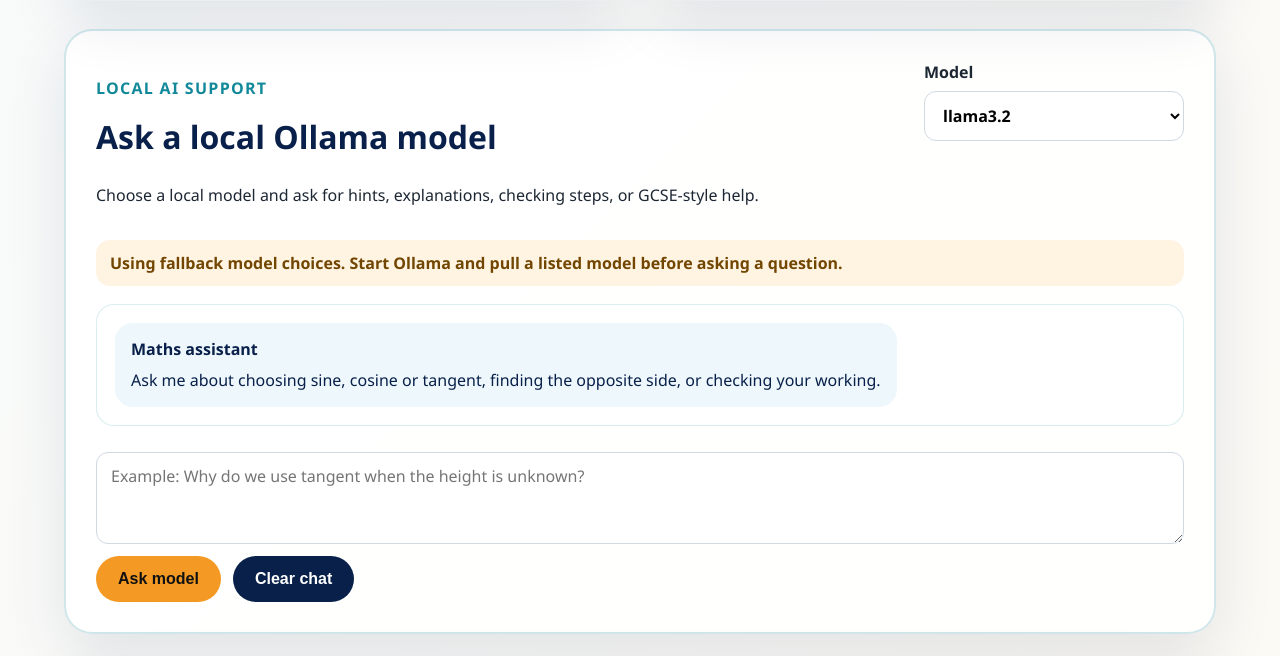
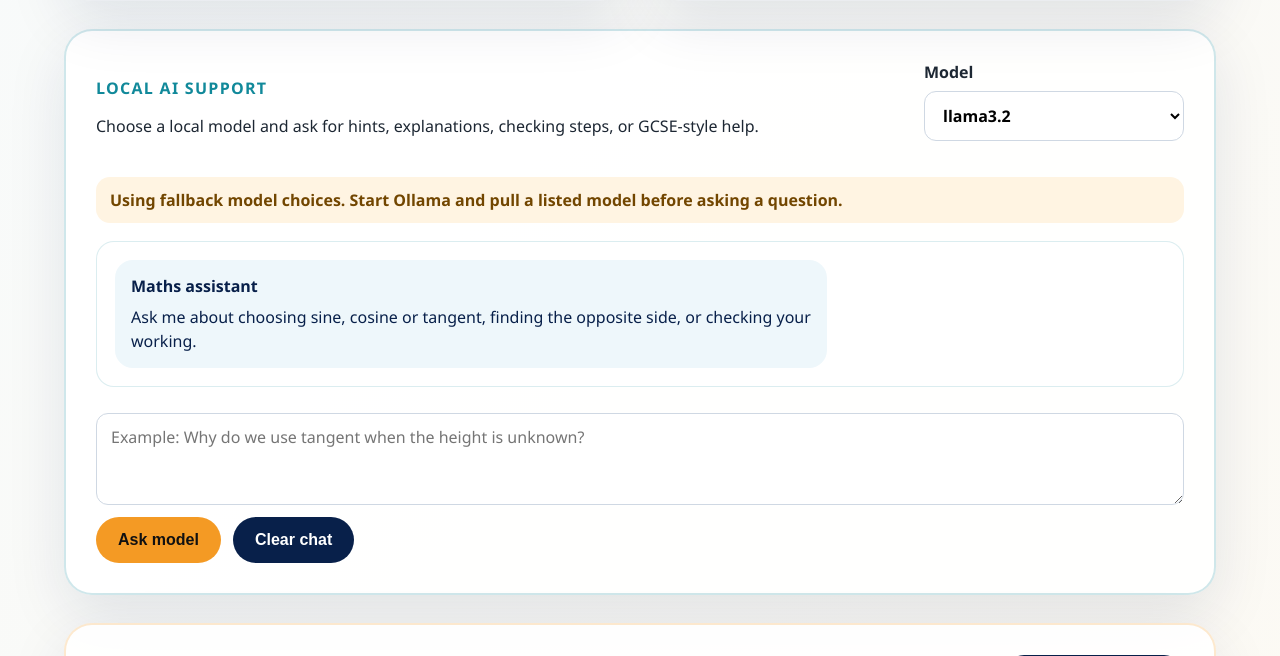
Before and after one commit to hlin863/Demo-Mathematical-App, a Flask app: page / in a window 1280 px wide. Shown: the part 1608-2264 px from the top of the page. Run offline with Flask 3, Linux system fonts and the light colour scheme; data that the repository does not hold is empty.

Commit message:
Remove local model heading and tidy template
Remove the H2 heading 'Ask a local Ollama model' from the chat panel and reflow a long assistant paragraph for readability. Also consolidate the GCSE practice section's data- attributes onto a single line and apply minor whitespace/formatting cleanup (including EOF newline change). These are non-functional template tidy-ups to simplify markup and improve source readability.

```diff
--- a/app/templates/index.html
+++ b/app/templates/index.html
@@ -77,7 +77,6 @@
             <div class="chat-heading">
                 <div>
                     <p class="eyebrow">Local AI support</p>
-                    <h2>Ask a local Ollama model</h2>
                     <p>Choose a local model and ask for hints, explanations, checking steps, or GCSE-style help.</p>
                 </div>
                 <label class="model-picker">Model
@@ -94,7 +93,8 @@
             <div id="chatMessages" class="chat-messages" aria-live="polite">
                 <div class="chat-message assistant-message">
                     <strong>Maths assistant</strong>
-                    <p>Ask me about choosing sine, cosine or tangent, finding the opposite side, or checking your working.</p>
+                    <p>Ask me about choosing sine, cosine or tangent, finding the opposite side, or checking your
+                        working.</p>
                 </div>
             </div>
 
@@ -108,10 +108,8 @@
             </form>
         </section>
 
-        <section class="panel practice-panel" id="gcse-practice"
-            data-time-limit="{{ practice.time_limit_minutes }}"
-            data-answer="{{ '%.1f'|format(practice.answer) }}"
-            data-unit="{{ practice.unit }}">
+        <section class="panel practice-panel" id="gcse-practice" data-time-limit="{{ practice.time_limit_minutes }}"
+            data-answer="{{ '%.1f'|format(practice.answer) }}" data-unit="{{ practice.unit }}">
             <div class="practice-heading">
                 <div>
                     <p class="eyebrow">Timed independent practice</p>
```
